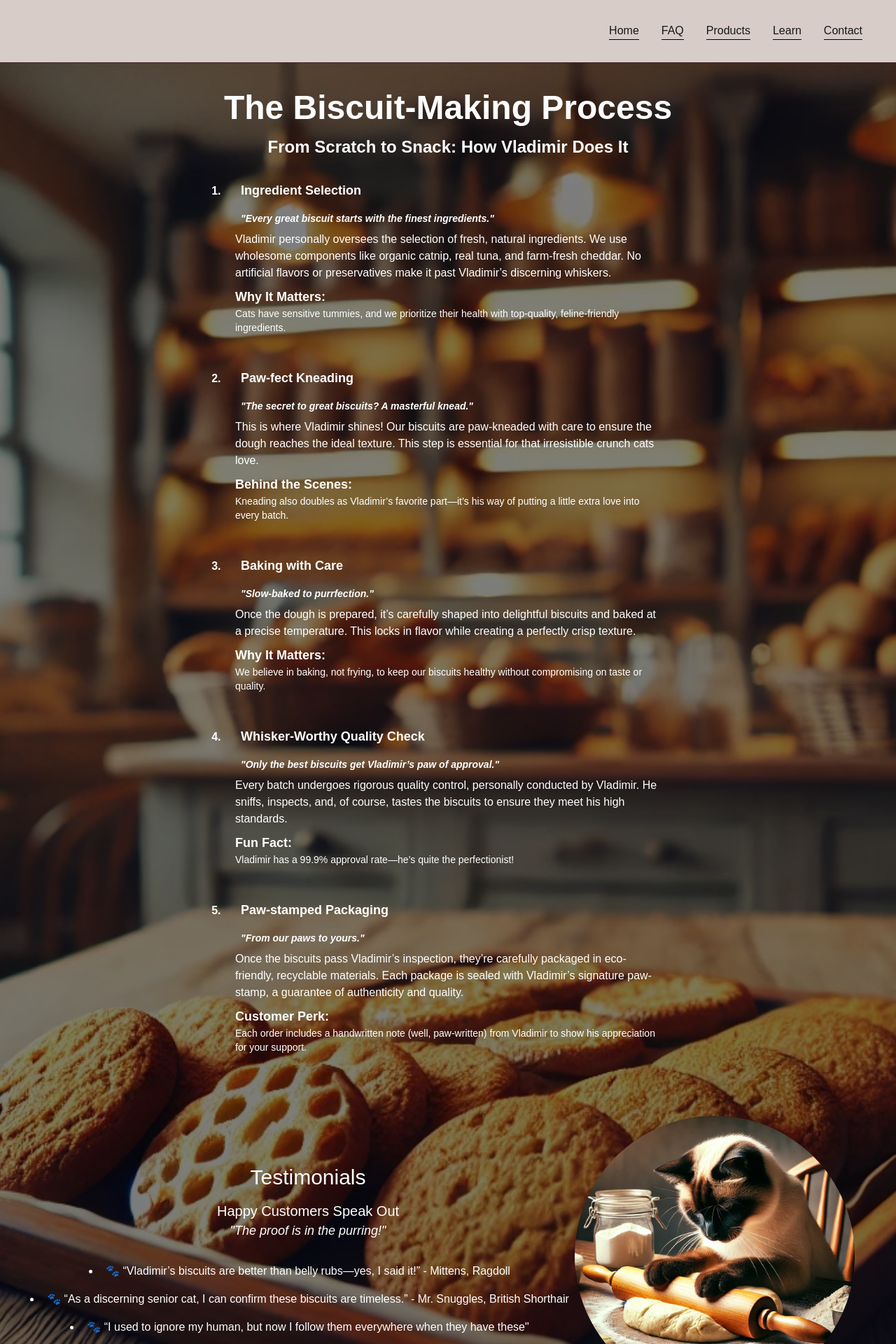
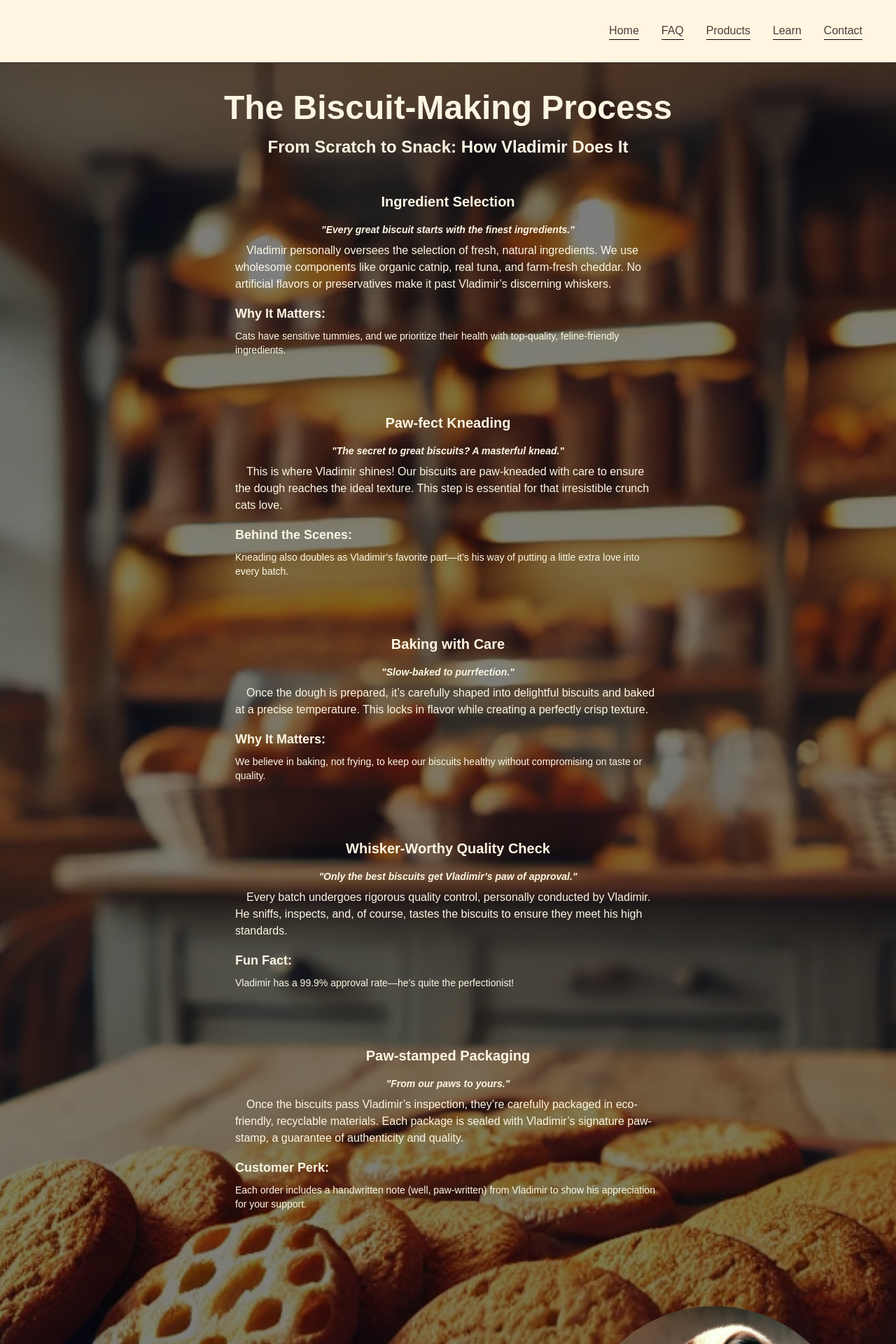
Before and after one commit to xjuneau1/vladimirs-biscuits, a Next.js app: page /biscuit-making in a window 1280 px wide. Shown: the top 1920 px of the page at 70% size. Built offline with nearby package versions, Linux system fonts and the light colour scheme.

Commit message:
refactored styles for learn and home pages

```diff
--- a/src/app/biscuit-making/components/Process.tsx
+++ b/src/app/biscuit-making/components/Process.tsx
@@ -46,27 +46,27 @@ const process:ProcessStep[] = [
 
 const Process:React.FC =()=> {
   return (
-    <div className="flex flex-col items-center text-white w-full my-8 p-8 md:p-0">
+    <div className="flex flex-col items-center text-[#FDF6E3] w-full my-8 p-8 md:p-0">
       <h1 className="text-4xl md:text-5xl text-center font-bold p-2">
         The Biscuit-Making Process
       </h1>
       <h2 className="text-xl md:text-2xl text-center font-semibold p-2">
         From Scratch to Snack: How Vladimir Does It
       </h2>
-      <ol className="flex flex-col items-center w-full md:w-1/2 list-decimal">
+      <ol className="flex flex-col items-center w-full md:w-1/2">
         {process.map((step, index) => {
           return (
-            <li key={index} className="p-4 font-bold">
-              <h1 className="text-xl md:text-lg font-semibold p-2">
+            <li key={index} className="p-4 my-4 font-bold">
+              <h1 className="text-2xl md:text-xl text-center font-semibold p-2">
                 {step.title}
               </h1>
-              <h2 className="text-sm italic p-2">{step.quote}</h2>
-              <span className="font-normal">{step.info}</span>
+              <h2 className="text-xs md:text-sm text-center italic py-2">{step.quote}</h2>
+              <span className="font-normal p-4">{step.info}</span>
               <div className="my-2">
-                <div className="text-xl md:text-lg font-semibold">
+                <div className="text-xl md:text-lg font-semibold mt-4">
                   {step.subtitle}
                 </div>
-                <div className="text-sm md:text-md font-normal">{step.why}</div>
+                <div className="text-sm md:text-md font-normal pt-2">{step.why}</div>
               </div>
             </li>
           );
--- a/src/app/biscuit-making/components/Testimonials.tsx
+++ b/src/app/biscuit-making/components/Testimonials.tsx
@@ -1,6 +1,6 @@
 export default function Testimonials() {
   return (
-    <div className="flex flex-col items-center text-white my-8">
+    <div className="flex flex-col items-center text-white">
       <h1 className="text-3xl p-2">Testimonials</h1>
       <h2 className="text-xl mt-2">Happy Customers Speak Out</h2>
       <h3 className="text-lg italic mb-2">"The proof is in the purring!"</h3>
--- a/src/app/biscuit-making/page.tsx
+++ b/src/app/biscuit-making/page.tsx
@@ -5,7 +5,7 @@ export default function Learn(){
     return (
         <div className="flex flex-col justify-center w-full">
            <Process/>
-           <div className="flex flex-col-reverse md:flex-row flex-wrap justify-center items-center my-8">
+           <div className="flex flex-col-reverse md:flex-row flex-wrap justify-center items-center my-16">
            <Testimonials />
            <Image src="/vlad-biscuits.webp" alt="vladimir making biscuits" width={250} height={250} className="rounded-full md:h-[400px] md:w-[400px] mb-8 md:mb-0"/>
            </div>
--- a/src/components/effects/GradientText.tsx
+++ b/src/components/effects/GradientText.tsx
@@ -8,7 +8,7 @@ const GradientText: React.FC<GradientTextProp> =({children}) => {
     return (
         <div
             data-aos="zoom-out"
-            className="text-3xl md:text-6xl text-center font-bold bg-gradient-to-r from-orange-600 via-yellow-600 to-red-600 bg-clip-text text-transparent animate-gradient-move"
+            className="text-4xl md:text-6xl text-center font-bold bg-gradient-to-r from-red-600 via-blue-600 to-yellow-600 bg-clip-text text-transparent animate-gradient-move"
             style={{
                 backgroundSize: "200% 200%",
                 textShadow: "0 0 3px rgba(255, 255, 255, 0.5), 0 0 6px rgba(255, 255, 255, 0.3)"
--- a/src/components/home/Header.tsx
+++ b/src/components/home/Header.tsx
@@ -3,8 +3,18 @@ import GradientText from "@/components/effects/GradientText";
 export default function Header() {
   return (
     <div className="w-full">
-      <div className="my-4 md:my-8">
-        <GradientText>Welcome to Vladimir's Biscuit Business!</GradientText>
+      <div className="my-4 md:my-24">
+        {/* <GradientText>Welcome to Vladimir's Biscuit Business!</GradientText> */}
+        <h1
+          className="text-5xl md:text-6xl text-center text-transparent bg-clip-text bg-gradient-to-r from-purple-800 to-yellow-500
+                    font-semibold p-2 my-8
+                    drop-shadow-[-4px_4px_0px_rgba(0,0,0,0.5)]
+                    transform rotate-4 skew-x-6
+                    animate-pulse
+                    "
+        >
+          Welcome to Vladimir's Biscuit Business!
+        </h1>
       </div>
       <h2 className="text-sm md:text-lg italic font-semibold text-center">
         "Biscuits so good, you’ll wish you had nine lives to enjoy them all!"
--- a/src/components/home/Intro.tsx
+++ b/src/components/home/Intro.tsx
@@ -1,7 +1,7 @@
 import Image from "next/image";
 export default function Intro() {
   return (
-    <div className="flex flex-col md:flex-row items-center w-full h-full p-4 md:p-12 text-[#4E342E]">
+    <div className="flex flex-col md:flex-row items-center w-full h-full p-4 md:p-8 text-[#4B3F37]">
 
       <div className="flex flex-col justify-center items-center md:w-1/2">
 
@@ -26,7 +26,7 @@ export default function Intro() {
         </div>
       </div>
 
-      <div className="relative w-full md:w-1/2 rounded-lg overflow-hidden border">
+      <div className="relative w-full md:w-2/5 mx-auto rounded-lg overflow-hidden border">
         <Image
           src="/cat-prints.webp" // Replace with your actual image path
           alt="Background for text section"
@@ -34,7 +34,7 @@ export default function Intro() {
           objectFit="cover"
           className="z-0"
         />
-        <p className="relative z-10 text-center p-12 md:p-24 bg-opacity-70 bg-[#D7CCC8]">
+        <p className="relative z-10 text-center text-[#4B3F37] text-xl p-12 md:p-16 bg-opacity-70 bg-[#D7CCC8]">
           At Vladimir’s Biscuit Business, every treat is made with love, care, and
           just the right amount of paw-sitivity. Whether you’re looking for a
           snack for your furry overlord or something to make them feel extra
--- a/src/components/navbar/Navbar.tsx
+++ b/src/components/navbar/Navbar.tsx
@@ -3,7 +3,7 @@ import Navlinks from "./Navlinks";
 export default function Navbar() {
     const links = ["Home","FAQ","Products","Learn","Contact"]
     return (
-        <div className="flex justify-center bg-[#D7CCC8] border-b border-[#3E2723] p-4 md:p-8">
+        <div className="flex justify-center bg-[#FFF5E1] border-b border-[#3E2723] p-4 md:p-8">
             <Navlinks links={links} />
         </div>
     )
--- a/src/components/navbar/Navlinks.tsx
+++ b/src/components/navbar/Navlinks.tsx
@@ -16,7 +16,7 @@ const Navlinks: React.FC<NavlinksProps> = ({ links }) => {
     <ul className="flex md:ml-auto">
       {links.map((link, index) => {
         return (
-          <li key={index} className=" mx-2 md:mx-4 border-b border-[#000000]">
+          <li key={index} className="text-[#4B3F37] mx-2 md:mx-4 border-b border-[#000000]">
             <a href={handleGetHref(link)}>{link}</a>
           </li>
         );
--- a/tailwind.config.ts
+++ b/tailwind.config.ts
@@ -15,6 +15,7 @@ export default {
       animation: {
         flip: 'flip 2s ease-in-out infinite',
         wiggle: 'wiggle 1.5s ease-in-out infinite',
+        'gradient-move': 'gradientMove 6s linear infinite',
       },
       keyframes:{
         flip: {
@@ -25,7 +26,12 @@ export default {
         wiggle: {
           '0%, 100%': { transform: 'rotate(-3deg)' },
           '50%': { transform: 'rotate(3deg)' },
-        }
+        },
+        gradientMove: {
+          '0%': { 'background-position': '0% 50%' },
+          '50%': { 'background-position': '100% 50%' },
+          '100%': { 'background-position': '0% 50%' },
+        },
       }
     },
   },
```
